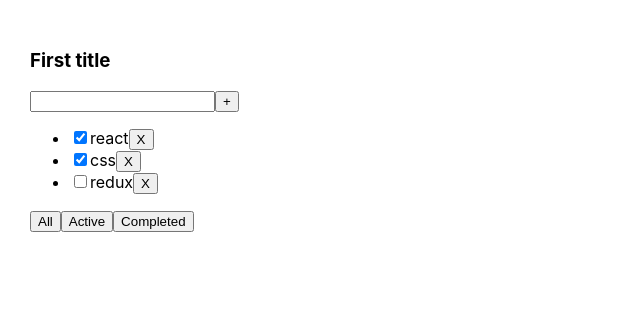
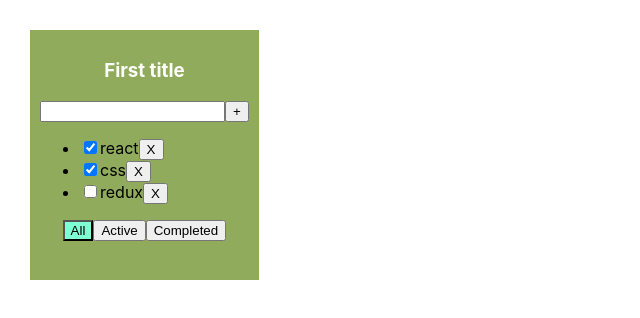
Before and after one commit to limitlesscreator/todoList, a React (Create React App) app: page / in a window 1280 px wide. Shown: the top 318 px of the page, without its empty margins (0-640 px from the left). Built offline with nearby package versions, Linux system fonts and the light colour scheme.

Commit message:
finished stage 4 with typeScript, (reiteration knowledges)

```diff
--- a/src/App.css
+++ b/src/App.css
@@ -7,14 +7,6 @@
   margin-right: 50px;
 }
 
-.error{
-  border: red 1px solid
-}
-
-.error-message{
-  color: red
-}
-
 .active-filter{
   background: aquamarine;
 }
--- a/src/App.tsx
+++ b/src/App.tsx
@@ -3,47 +3,57 @@ import './App.css';
 import {v1} from "uuid";
 import {TasksType, Todolist} from "./Todolist";
 
-
-function sum(a: number, b: number) {
-    return a + b
-}
-
 export type FilterValuesType = 'all' | 'completed' | 'active'
 
 
 function App() {
-    let [tasks,setTasks] = useState<Array<TasksType>>([
-        {id: v1(),title: 'react', active: true},
-        {id: v1(),title: 'css', active: true},
-        {id: v1(),title: 'redux', active: false},
+    let [tasks, setTasks] = useState<Array<TasksType>>([
+        {id: v1(), title: 'react', active: true},
+        {id: v1(), title: 'css', active: true},
+        {id: v1(), title: 'redux', active: false},
     ])
-    let [filter,setFilter] = useState<FilterValuesType>('all')
+    let [filter, setFilter] = useState<FilterValuesType>('all')
 
-    const removeTasks = (id:string) => {
+    const removeTasks = (id: string) => {
         tasks = tasks.filter(t => t.id !== id)
         setTasks(tasks)
     }
-    const changeFilter = (valueFilter:FilterValuesType) => {
+    const changeFilter = (valueFilter: FilterValuesType) => {
         setFilter(valueFilter)
     }
-    const addTask = (title:string) => {
-        let newTask = {id: v1(),title: title, active: false}
-        let newTasks = [newTask,...tasks]
+    const addTask = (title: string) => {
+        let newTask = {id: v1(), title: title, active: false}
+        let newTasks = [newTask, ...tasks]
         setTasks(newTasks)
+    }
+    const changeStatusTask = (taskId: string, status: boolean) => {
+        console.log(`want to change to ${status}`)
+        let task = tasks.find(t => t.id === taskId)
+        if (task) {
+            task.active = status
+        }
+        setTasks([...tasks])
     }
 
     let filteredTasks = tasks
 
-    if (filter === 'completed'){
+    if (filter === 'completed') {
         filteredTasks = filteredTasks.filter(t => t.active === true)
     }
-    if (filter === 'active'){
+    if (filter === 'active') {
         filteredTasks = filteredTasks.filter(t => t.active === false)
     }
 
     return (
         <div className="App">
-            <Todolist title={"First title"} tasks={filteredTasks} removeTasks={removeTasks} changeFilter={changeFilter} addTask={addTask}/>
+            <Todolist title={"First title"}
+                      tasks={filteredTasks}
+                      removeTasks={removeTasks}
+                      changeFilter={changeFilter}
+                      addTask={addTask}
+                      changeStatusTask={changeStatusTask}
+                      filter={filter}
+            />
         </div>
     );
 }
--- /dev/null
+++ b/src/StylesModule/Todolist.module.sass
@@ -0,0 +1,21 @@
+.error
+  border: solid 2px red
+
+.errorText
+  color: red
+
+.selectButton
+  background: aquamarine
+
+.todolist
+  background: #8fab5b
+  padding: 10px 10px 20px
+  min-height: 220px
+
+h3
+  text-align: center
+  color: white
+
+.filterButtons
+  display: flex
+  justify-content: center
--- a/src/Todolist.tsx
+++ b/src/Todolist.tsx
@@ -1,5 +1,6 @@
 import React, {ChangeEvent, useState, KeyboardEvent} from "react";
 import {FilterValuesType} from "./App";
+import s from './StylesModule/Todolist.module.sass'
 
 export type TasksType = {
     id: string
@@ -13,22 +14,34 @@ type PropsType = {
     removeTasks: (id: string) => void
     changeFilter: (valueFilter: FilterValuesType) => void
     addTask: (title: string) => void
-
+    changeStatusTask: (taskId: string, status: boolean) => void
+    filter: FilterValuesType
 }
 
 export function Todolist(props: PropsType) {
     const [newTaskTitle, setNewTaskTitle] = useState('')
+    const [error, setError] = useState('')
 
     const onNewTitleChangeHandler = (e: ChangeEvent<HTMLInputElement>) => {
+        setError('')
         setNewTaskTitle(e.currentTarget.value)
     }
     const onKeyPressHandler = (e: KeyboardEvent<HTMLInputElement>) => {
-        if (e.charCode === 13) {
+        if (e.key === 'Enter') {
+            if (newTaskTitle.trim() === '') {
+                setError('error');
+                return
+            }
             props.addTask(newTaskTitle);
             setNewTaskTitle('')
         }
     }
     const addTask = () => {
+        if (newTaskTitle.trim() === '') {
+            setError('error');
+            return
+        } else setError('')
+
         props.addTask(newTaskTitle);
         setNewTaskTitle('')
     }
@@ -37,32 +50,40 @@ export function Todolist(props: PropsType) {
     const onCompletedClickHandler = () => props.changeFilter('completed')
 
     return (
-        <div>
+        <div className={s.todolist}>
             <h3>{props.title}</h3>
             <div>
-                <input type="text"
-                       value={newTaskTitle}
-                       onChange={onNewTitleChangeHandler}
-                       onKeyPress={onKeyPressHandler}/>
+                <input
+                    className={error ? s.error : ''}
+                    type="text"
+                    value={newTaskTitle}
+                    onChange={onNewTitleChangeHandler}
+                    onKeyPress={onKeyPressHandler}/>
                 <button onClick={addTask}>+</button>
+                {error && <div className={s.errorText}>Title is required</div>}
+
             </div>
             <ul>
                 {props.tasks.map(t => {
                     const onRemoveHandler = () => {
                         props.removeTasks(t.id)
                     }
+                    const changeStatus = (e: ChangeEvent<HTMLInputElement>) => {
+                        console.log('want to change' + t.id + e.currentTarget.checked)
+                        props.changeStatusTask(t.id, e.currentTarget.checked)
+                    }
 
-                    return <li key={t.id}><input type="checkbox" checked={t.active}/>
+                    return <li key={t.id}><input type="checkbox" checked={t.active} onChange={changeStatus}/>
                         <span>{t.title}</span>
                         <button onClick={(onRemoveHandler)}>X</button>
                     </li>
                 })
                 }
             </ul>
-            <div>
-                <button onClick={onAllClickHandler}>All</button>
-                <button onClick={onActiveClickHandler}>Active</button>
-                <button onClick={onCompletedClickHandler}>Completed</button>
+            <div className={s.filterButtons}>
+                <button onClick={onAllClickHandler} className={props.filter === 'all' ? s.selectButton : ''}>All</button>
+                <button onClick={onActiveClickHandler}  className={props.filter === 'active' ? s.selectButton : ''}>Active</button>
+                <button onClick={onCompletedClickHandler}  className={props.filter === 'completed' ? s.selectButton : ''}>Completed</button>
             </div>
         </div>
     )
```
Also changed, not shown: src/StylesModule/Todolist.Module.sass (deleted).
